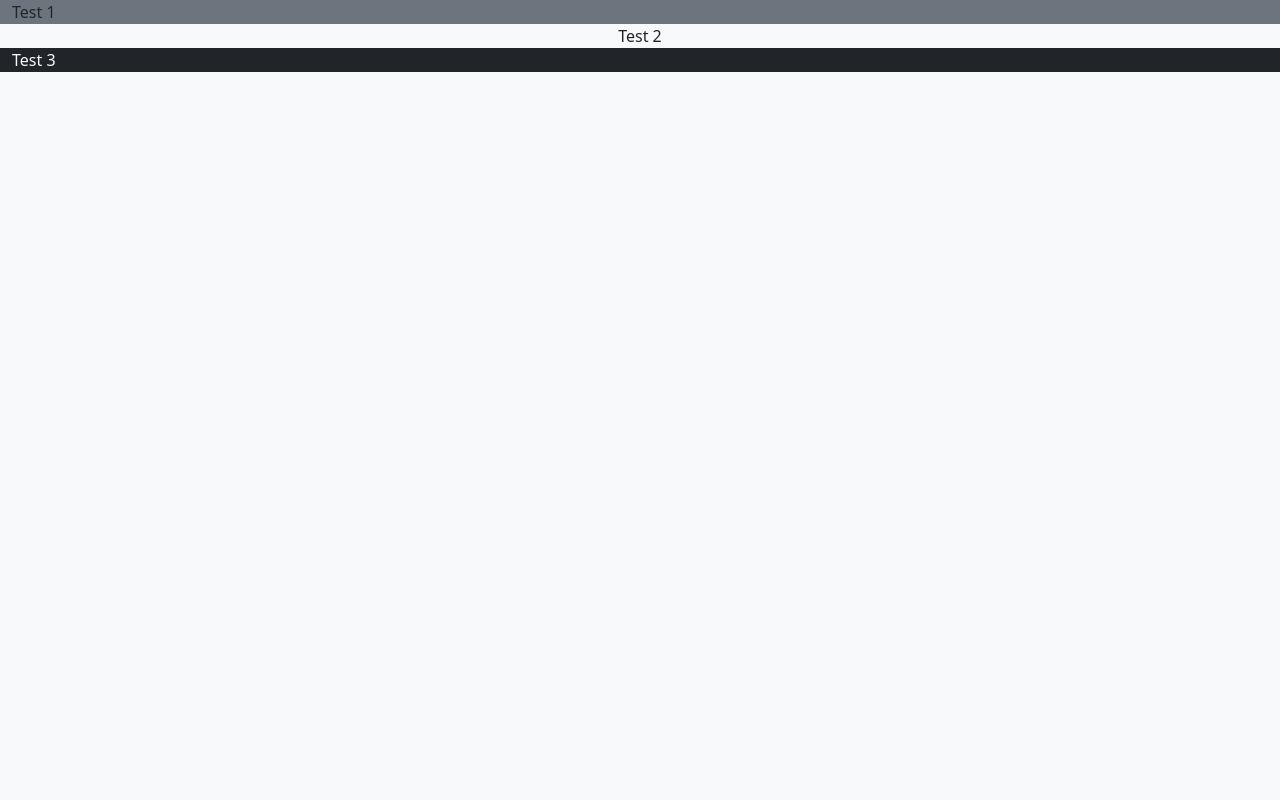
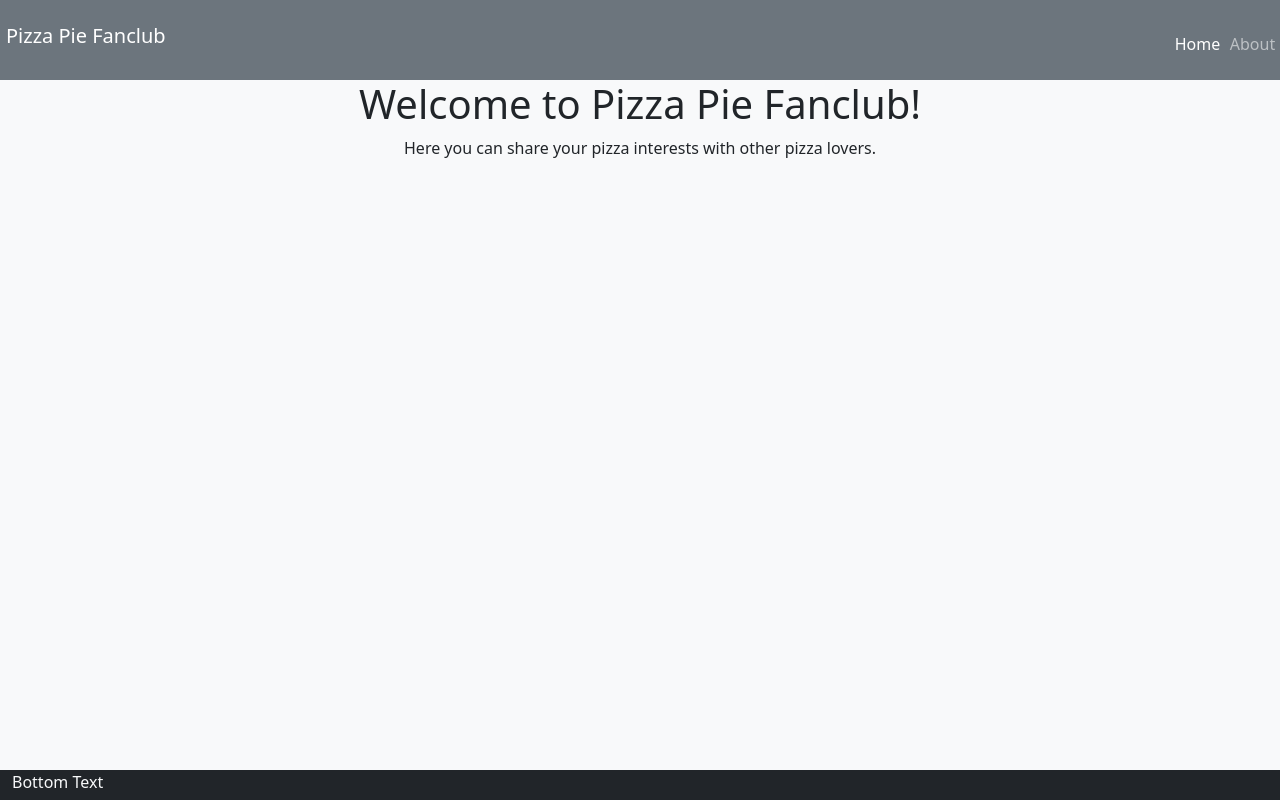
Before and after one commit to CDJ64/startup, a plain HTML site: page index.html in a window 1280 px wide. Drawn offline with nearby package versions, Linux system fonts and the light colour scheme.

Commit message:
Barebones index.html with empty about.html

```diff
--- a/index.html
+++ b/index.html
@@ -20,13 +20,24 @@
     </head>
     <body class="bg-light text-dark">
         <header class="container-fluid bg-secondary">
-            Test 1
+            <nav class="navbar fixed-top navbar-dark">
+                <a class="navbar-brand nav-link active" href="index.html">Pizza Pie Fanclub</a>
+                <menu class="navbar-nav">
+                    <li class="nav-item">
+                        <a class="nav-link active" href="index.html">Home</a>
+                    </li>
+                    <li class="nav-item">
+                        <a class="nav-link" href="about.html">About</a>
+                    </li>
+                </menu>
+            </nav>
         </header>
         <main class="container-fluid text-center">
-            Test 2
+            <h1>Welcome to Pizza Pie Fanclub!</h1>
+            <p>Here you can share your pizza interests with other pizza lovers.</p>
         </main>
         <footer class="container-fluid bg-dark text-light">
-            Test 3
+            Bottom Text
         </footer>
     </body>
 </html>
--- a/main.css
+++ b/main.css
@@ -0,0 +1,37 @@
+body {
+    display: flex;
+    flex-direction: column;
+    /* min-width: 375px; */
+}
+
+header {
+    flex: 0 80px;
+}
+
+menu {
+    display: flex;
+    flex-direction: row !important;
+    list-style: none;
+}
+
+.navbar-brand {
+    padding: 0.3em;
+    margin: 0.3em;
+    /* border-bottom: solid rgb(182, 182, 182) thin; */
+}
+
+.nav-item {
+    padding: 0 0.3em;
+}
+
+main {
+    flex: 1 calc(100vh - 110px);
+    /* display: flex;
+    flex-direction: column; */
+    /* align-items: center;
+    justify-content: space-around; */
+}
+
+footer {
+    flex: 0 30px;
+}
```
